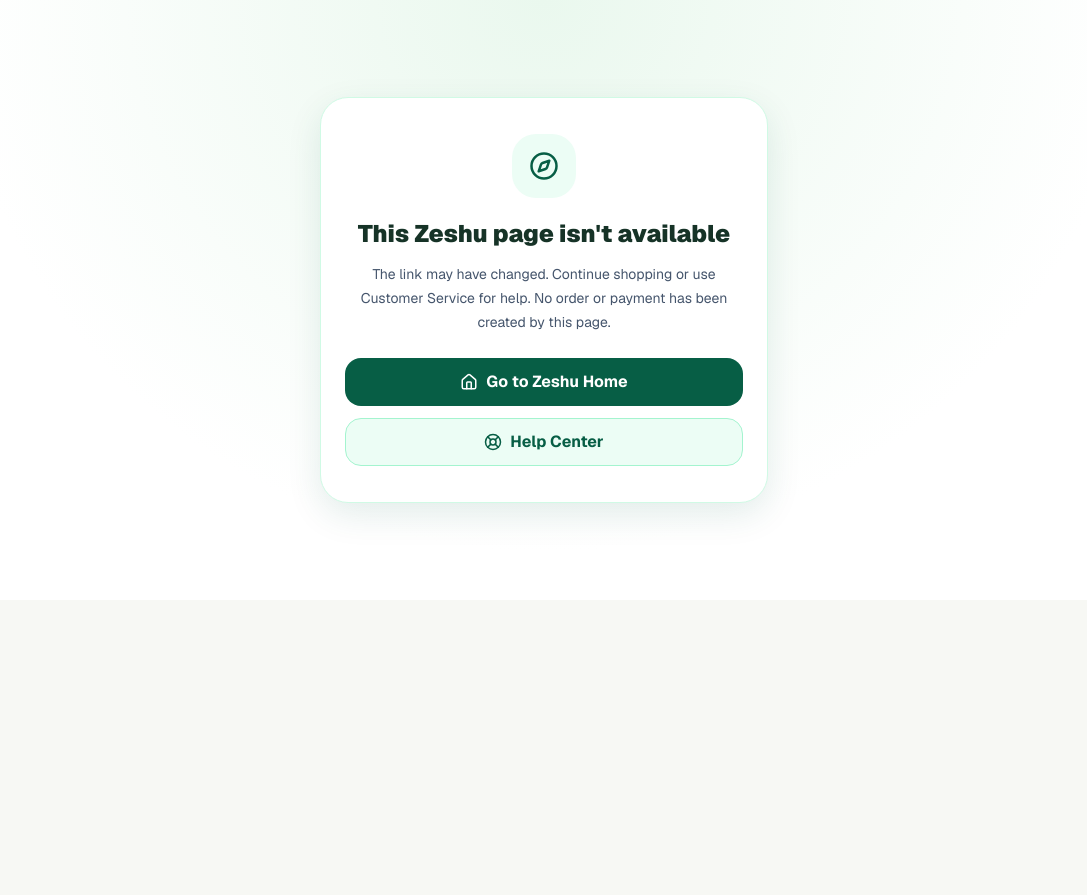
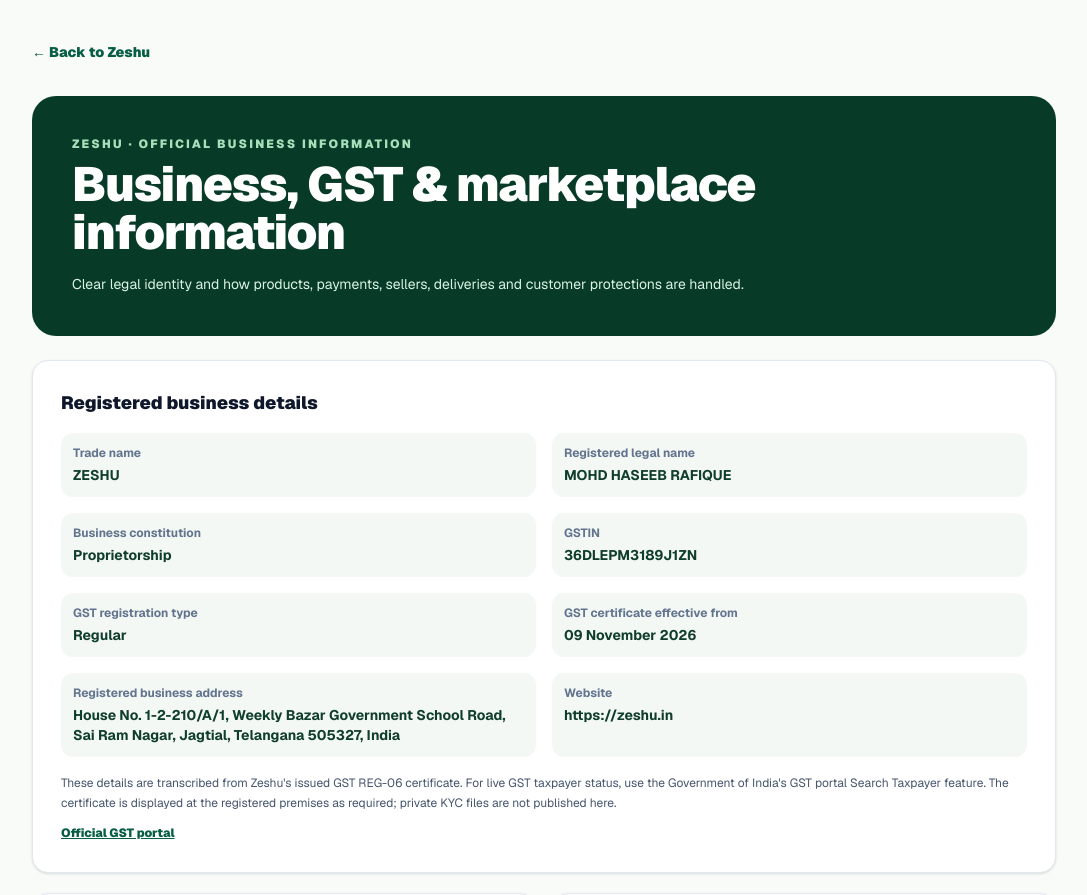
Before and after one commit to haseeb0127/zeshu-web, a Next.js app: page /business-details in a window 1280 px wide. Before the commit this address had no page. Shown: the top 895 px of the page, without its empty margins (96-1183 px from the left). Before the commit the page ends 800 px from the top, so only its background shows below. Built offline with nearby package versions, Linux system fonts and the light colour scheme.

Commit message:
Publish verified GST business identity and honest marketplace payment and responsibility model

```diff
--- /dev/null
+++ b/app/business-details/page.tsx
@@ -0,0 +1,99 @@
+import Link from 'next/link';
+import type { Metadata } from 'next';
+import { ZESHU_LEGAL_BUSINESS as business } from '../lib/legal-business-details';
+
+export const metadata: Metadata = {
+  title: 'Business & GST Details | Zeshu',
+  description: 'Registered Zeshu business details, marketplace activities, payment flows, delivery and customer-support policies.',
+  alternates: { canonical: '/business-details' },
+};
+
+const details = [
+  ['Trade name', business.tradeName],
+  ['Registered legal name', business.legalName],
+  ['Business constitution', business.constitution],
+  ['GSTIN', business.gstin],
+  ['GST registration type', business.gstRegistrationType],
+  ['GST certificate effective from', business.gstEffectiveDate],
+  ['Registered business address', business.registeredAddress],
+  ['Website', business.website],
+];
+
+const responsibilities = [
+  {
+    title: 'Zeshu marketplace',
+    body: 'Zeshu provides an online shopfront, order coordination, customer support and, where supported, a payment and delivery interface. Independent sellers retain their inventory, set eligible product prices and are responsible for lawful product descriptions, stock, quality, correct dispatch and product tax invoices. Zeshu remains responsible for its own legal duties and customer support obligations.',
+  },
+  {
+    title: 'Payments and seller settlements',
+    body: 'Zeshu currently uses a Razorpay TEST checkout for testing. Production gateway activation, seller-linked accounts, split settlements and automated seller payouts are not represented as operational until each feature is approved and verified. Once enabled, seller payments will follow the applicable approved gateway agreement, verified sale/refund status, statutory deductions, and separately accepted seller terms. Zeshu does not promise instant settlement or hold deposits as a bank.',
+  },
+  {
+    title: 'Seller pricing and marketplace fees',
+    body: 'The proposed model is a ₹299-per-month seller membership (including applicable GST where charged), a 14-day trial, and 0% sales commission, subject to a future published and accepted seller agreement. No automated membership billing is currently enabled. A ₹10 tax-inclusive local platform-handling fee and revised distance-based delivery model are staged but not activated. The actual checkout is authoritative for current buyer charges.',
+  },
+  {
+    title: 'Local and nationwide shipping',
+    body: 'Physical local orders are limited to supported areas of Jagtial, Telangana, using available verified sellers and appropriate delivery fulfilment. India-wide physical courier checkout is not currently enabled. Before any expansion, seller pickup locations, courier eligibility, shipment tracking, charges, returns and cold-chain restrictions must be verified.',
+  },
+  {
+    title: 'Cancellations, returns and refunds',
+    body: 'Customers can request help through Zeshu Support. Consumer rights apply regardless of whether a product was supplied by a third-party seller. Seller-fault issues such as wrong, damaged or defective goods must be corrected under applicable law and agreed seller terms. Courier claims and customer-choice returns are assessed by fault, published eligibility and law. An approved monetary refund is returned to the original payment method where supported; Zeshu Cash is not substituted without the customer choosing it.',
+  },
+  {
+    title: 'GST and statutory roles',
+    body: 'Zeshu has an issued Regular GST REG-06 certificate. Zeshu’s GSTIN identifies its registered proprietor and does not make Zeshu the seller or tax-invoice issuer for every third-party product. Sellers must provide their own statutory details and invoices where required. Additional marketplace e-commerce operator TCS registration, withholding, invoice treatment and delivery-service taxes are reviewed separately; a Regular GST certificate alone does not prove those registrations or approvals.',
+  },
+];
+
+export default function BusinessDetailsPage() {
+  return (
+    <main className="min-h-screen bg-[#f8fbf8] px-4 py-10 text-slate-900 md:px-8">
+      <div className="mx-auto max-w-5xl">
+        <Link href="/" className="text-sm font-black text-[#075E45]">← Back to Zeshu</Link>
+        <header className="mt-8 rounded-3xl bg-[#083b27] p-7 text-white md:p-10">
+          <p className="text-xs font-black uppercase tracking-[0.18em] text-[#a6dfba]">Zeshu · Official business information</p>
+          <h1 className="mt-2 text-3xl font-black tracking-tight md:text-5xl">Business, GST &amp; marketplace information</h1>
+          <p className="mt-4 max-w-3xl text-sm leading-6 text-[#d9f3e3]">Clear legal identity and how products, payments, sellers, deliveries and customer protections are handled.</p>
+        </header>
+
+        <section className="mt-6 rounded-2xl border border-slate-200 bg-white p-5 shadow-sm md:p-7">
+          <h2 className="text-lg font-black">Registered business details</h2>
+          <dl className="mt-4 grid gap-4 sm:grid-cols-2">
+            {details.map(([label, value]) => (
+              <div key={label} className="min-w-0 rounded-xl bg-[#f4f8f5] p-3">
+                <dt className="text-xs font-bold text-slate-500">{label}</dt>
+                <dd className="mt-1 break-words text-sm font-bold text-[#103e2e]">{value}</dd>
+              </div>
+            ))}
+          </dl>
+          <p className="mt-4 text-xs leading-5 text-slate-600">These details are transcribed from Zeshu's issued GST REG-06 certificate. For live GST taxpayer status, use the Government of India's GST portal Search Taxpayer feature. The certificate is displayed at the registered premises as required; private KYC files are not published here.</p>
+          <a href="https://www.gst.gov.in/" target="_blank" rel="noreferrer" className="mt-3 inline-flex text-xs font-black text-[#075E45] underline">Official GST portal</a>
+        </section>
+
+        <section className="mt-5 grid gap-4 md:grid-cols-2" aria-label="How Zeshu operates">
+          {responsibilities.map(item => (
+            <article key={item.title} className="rounded-2xl border border-slate-200 bg-white p-5 shadow-sm">
+              <h2 className="text-base font-black text-[#075E45]">{item.title}</h2>
+              <p className="mt-3 text-sm leading-6 text-slate-600">{item.body}</p>
+            </article>
+          ))}
+        </section>
+
+        <section className="mt-5 rounded-2xl border border-emerald-200 bg-white p-5 shadow-sm md:p-7">
+          <h2 className="text-lg font-black">Customer care, grievance and privacy</h2>
+          <p className="mt-2 text-sm leading-6 text-slate-600">For order, delivery, payment or refund assistance, use the Help Center. For grievances and privacy requests, contact the dedicated addresses below. Never send passwords, OTPs, UPI PINs or full card details.</p>
+          <div className="mt-3 flex flex-wrap gap-x-5 gap-y-2 text-sm font-bold text-[#075E45]">
+            <Link href="/help" className="underline">Help Center</Link>
+            <a href={'mailto:' + business.supportEmail} className="underline">{business.supportEmail}</a>
+            <a href={'mailto:' + business.grievanceEmail} className="underline">{business.grievanceEmail}</a>
+            <a href={'mailto:' + business.privacyEmail} className="underline">{business.privacyEmail}</a>
+            <Link href="/policies" className="underline">Terms, Privacy, Refunds &amp; Delivery</Link>
+          </div>
+          <p className="mt-3 text-xs text-slate-600">Customer Service / Help Center: {business.supportPhone}</p>
+        </section>
+        <p className="mt-5 text-xs text-slate-500">Last reviewed: 23 November 2026. Service features and payment availability are confirmed at checkout, not by a future business roadmap.</p>
+      </div>
+    </main>
+  );
+}
```
